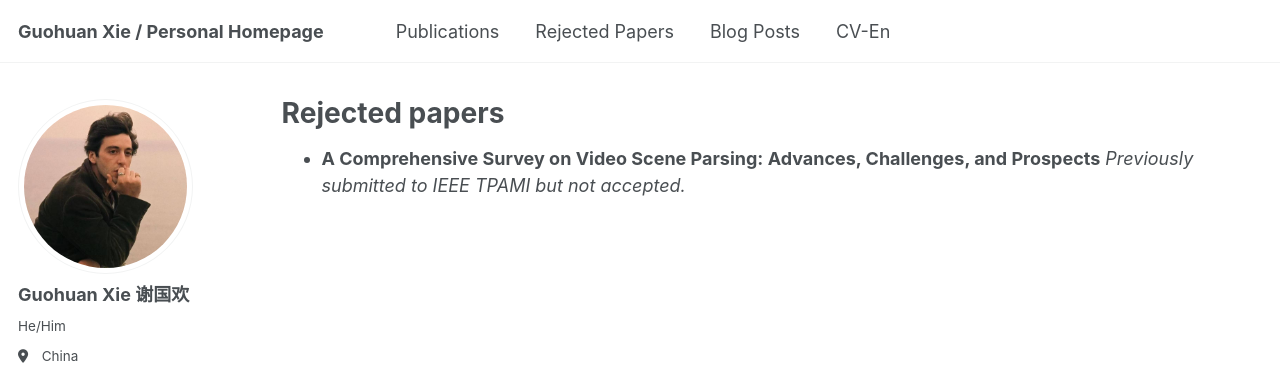
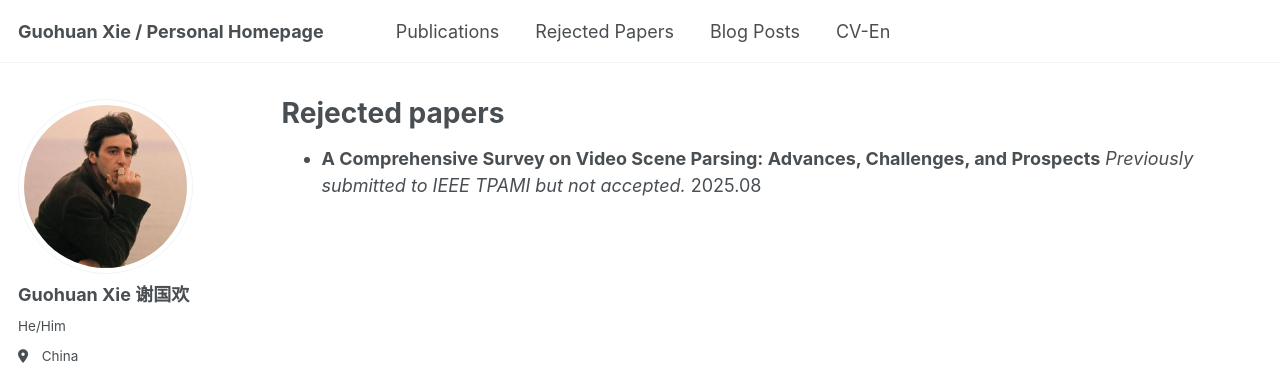
Before and after one commit to guohuan-xie/guohuan-xie.github.io, a Jekyll site: the page built from _pages/rejected_paper.md, in a window 1280 px wide. Shown: the top 368 px of the page. Built offline with Jekyll 4.4.1, drawn with Linux system fonts in a browser that asks for light colours; some web fonts are replaced.

Commit message:
更新时间

```diff
--- a/_pages/rejected_paper.md
+++ b/_pages/rejected_paper.md
@@ -7,4 +7,4 @@ redirect_from:
   - /rejected
 ---
 
-* **A Comprehensive Survey on Video Scene Parsing: Advances, Challenges, and Prospects**  *Previously submitted to IEEE TPAMI but not accepted.*
+* **A Comprehensive Survey on Video Scene Parsing: Advances, Challenges, and Prospects**  *Previously submitted to IEEE TPAMI but not accepted.* 2025.08
```
